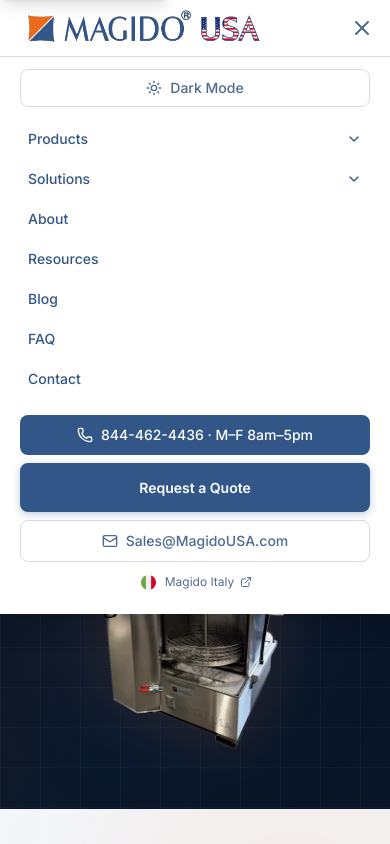
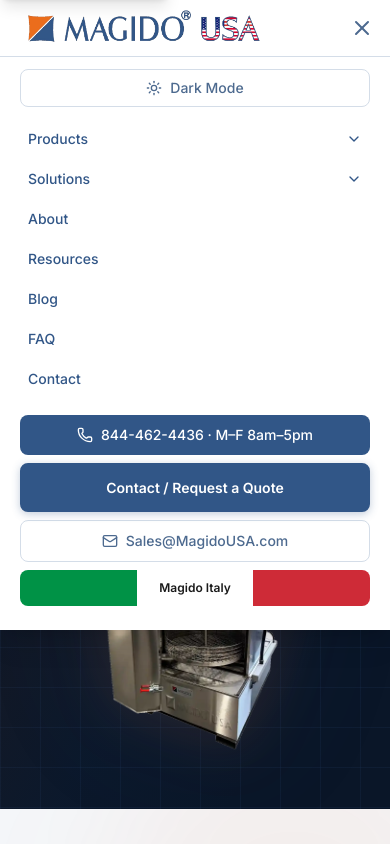
Before and after one commit to JasonBee99/MagidoUSA, a Next.js app: page / in a window 390 px wide. Both pictures are taken after a click on the button "Toggle menu". Shown: the top 844 px of the page. Built offline with nearby package versions, Linux system fonts and the light colour scheme.

Commit message:
Phase 24: mobile nav — Contact/Request a Quote label, Italian flag stripe button for Magido Italy

```diff
--- a/src/components/Header.tsx
+++ b/src/components/Header.tsx
@@ -485,7 +485,7 @@
                     href="/contact"
                     className="btn-quote w-full text-center"
                   >
-                    Request a Quote
+                    Contact / Request a Quote
                   </Link>
                   <a
                     href="mailto:Sales@MagidoUSA.com"
@@ -494,25 +494,22 @@
                     <Mail className="h-4 w-4 flex-shrink-0" />
                     Sales@MagidoUSA.com
                   </a>
-                </div>
 
-                {/* Magido Italy */}
-                <div className="mt-3 flex justify-center">
+                  {/* Magido Italy — Italian flag stripe button */}
                   <a
                     href="https://magido.com"
                     target="_blank"
                     rel="noopener noreferrer"
-                    className="flex items-center gap-1.5 text-xs text-[var(--color-text-muted)] transition-colors hover:text-magido-orange"
+                    className="overflow-hidden rounded-lg"
+                    aria-label="Magido Italy"
                   >
-                    <Image
-                      src="/images/italian-flag.svg"
-                      alt="Italy"
-                      width={21}
-                      height={15}
-                      className="h-[15px] w-[21px] flex-shrink-0"
-                    />
-                    Magido Italy
-                    <ExternalLink className="h-3 w-3" />
+                    <div className="flex h-9 w-full">
+                      <div className="flex flex-1 items-center justify-center bg-[#009246]" />
+                      <div className="flex flex-1 items-center justify-center bg-white">
+                        <span className="text-xs font-semibold text-[#1a1a1a]">Magido Italy</span>
+                      </div>
+                      <div className="flex flex-1 items-center justify-center bg-[#CE2B37]" />
+                    </div>
                   </a>
                 </div>
               </div>
```
